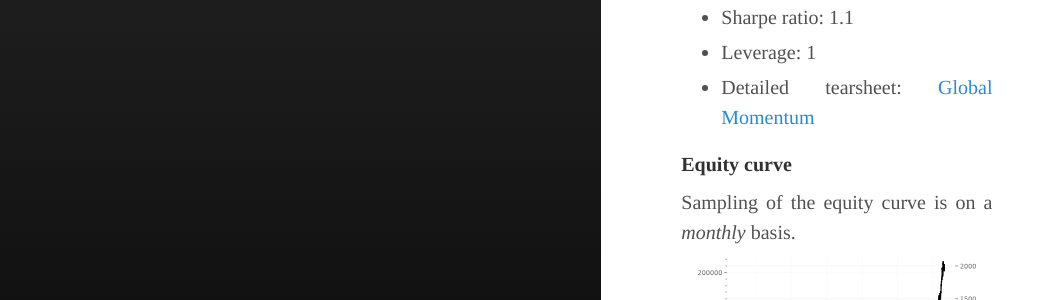
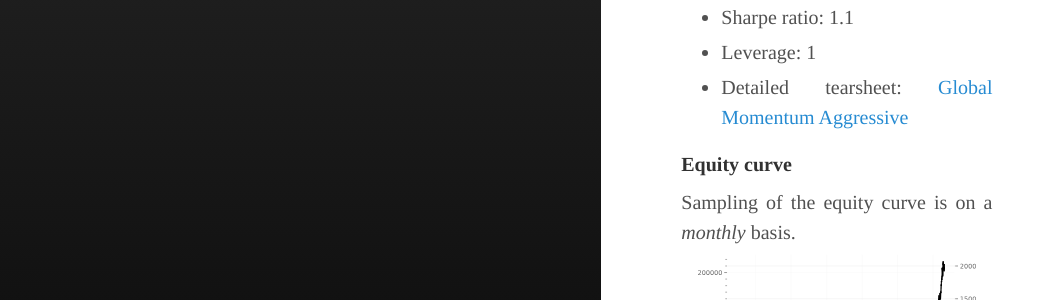
Before and after one commit to IthacaResearch/ithacaresearch.github.io, a Jekyll site: the page built from _posts/2021-02-11-Global-Momentum.md, in a window 1280 px wide and 900 px high, scrolled down 1229 px. Shown: the part 184-484 px from the top of the window, without its empty margins (0-1056 px from the left). Built offline with Jekyll 4.4.1, drawn with Linux system fonts in a browser that asks for light colours.

Commit message:
Update 2021-02-11-Global-Momentum.md

```diff
--- a/_posts/2021-02-11-Global-Momentum.md
+++ b/_posts/2021-02-11-Global-Momentum.md
@@ -23,7 +23,7 @@ The main source of underperformance for this strategy is the lack of a clear tre
 * Max Drawdown: -21.15 %
 * Sharpe ratio: 1.1
 * Leverage: 1
-* Detailed tearsheet: [Global Momentum](/tearsheets/GlobalMomentumAggressive.html)
+* Detailed tearsheet: [Global Momentum Aggressive](/tearsheets/GlobalMomentumAggressive.html)
 
 #### Equity curve
 Sampling of the equity curve is on a _monthly_ basis.
```
